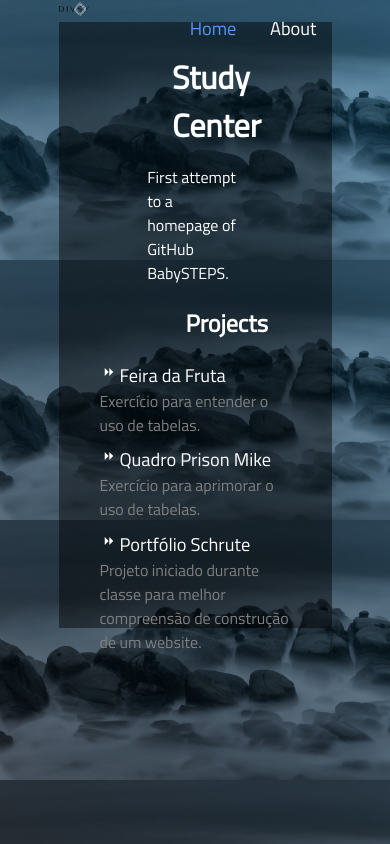
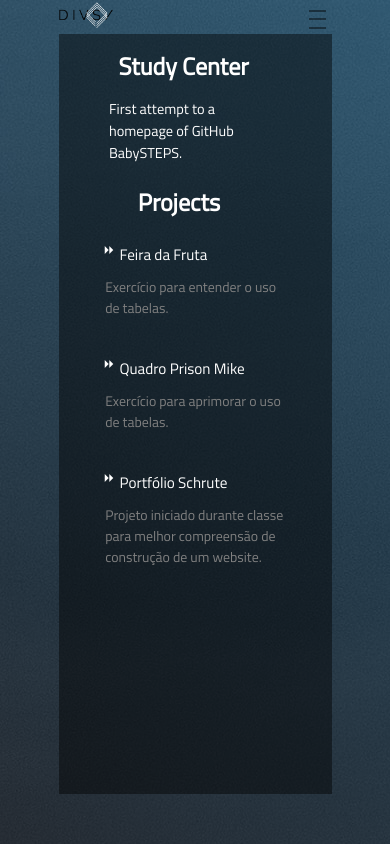
Before and after one commit to anapolese/baby-steps, a PHP site: page / in a window 390 px wide. Run offline with PHP 8.4, Linux system fonts and the light colour scheme.

Commit message:
add responsive

```diff
--- /dev/null
+++ b/assets/css/responsive.css
@@ -0,0 +1,74 @@
+@media screen and (max-width: 1200px) {
+    body {
+        background-size: auto;
+        height: 100%;
+        margin: 0%;
+    }
+
+    header {
+        width: 100%;
+    }
+
+    header div {
+        width: 70% !important;
+    }
+
+    #logo {
+        width: 20%;
+    }
+
+    #menu {
+        display: none;
+    }
+
+    #burger {
+        display: block;
+    }
+
+    #burger div {
+        width: 50% !important;
+    }
+
+
+    #containerHome {
+        width: 70%;
+        height: 90%;
+        margin: 1% 15%;
+    }
+
+    h1 {
+        font-size: 150%;
+        margin: 0 10%;
+    }
+
+    .subP {
+        font-size: 90%;
+        padding: 0 5%;
+    }
+
+    h2 {
+        padding: 0 20%;
+    }
+
+    #projectsView {
+        height: 60%;
+    }
+
+    #projectsView a {
+        height: 30%;
+        font-size: 95%;
+        margin: 0%;
+        padding: 0 0 1% 0;
+    }
+
+    #projectsView p {
+        height: 25%;
+        margin-top: 0px;
+        margin-bottom: 0%;
+    }
+
+
+    #projects span {
+        font-size: 85%;
+    }
+}
--- a/assets/css/style.css
+++ b/assets/css/style.css
@@ -60,6 +60,29 @@ header div {
     color: var(--font-color-hover);
 }
 
+#burger {
+    /* por padrao o burger n aparece na tela */
+    display: none;
+    width: 8%;
+    height: 3%;
+    border-radius: 50%;
+    padding: 8px 4px 5px 4px;
+    float: right;
+    margin-right: 0;
+  }
+
+  #burger div {
+    width: 50%;
+    border-bottom: 2px solid var(--background-colorA);
+    margin-left: 3px;
+    margin-bottom: 6px;
+  }
+  /* active assim como hove é uma pseudo propriedade */
+  #burger:active div:nth-child(2) {
+    width: 25%;
+}
+
+
 /* ============== HEADER END ==============  */
 
 
@@ -93,7 +116,7 @@ h2 {
 }
 
 #projectsView a {
-    height: 30%;
+    C
     margin: 0%;
     padding: 0 0 1.5% 0;
 }
@@ -110,7 +133,8 @@ h2 {
 }
 
 
-#projects span {
+#projectsView span {
+    display: inline-block;
     font-size: 87%;
     margin-left: 3%;
 }
--- a/index.html
+++ b/index.html
@@ -5,6 +5,7 @@
      <link rel="icon" href="assets/img/favicon.png" type="image/png">
      <link href="https://fonts.googleapis.com/css2?family=Titillium+Web&display=swap" rel="stylesheet">
      <link rel="stylesheet" href="assets/css/style.css">
+     <link rel="stylesheet" href="assets/css/responsive.css">
      <title>Notebook</title>
   </head>
   <body>
@@ -12,6 +13,12 @@
       <header>
         <div>
           <a href="#home"><img src="assets/img/DIVS-350.png" alt="DIVS/" id="logo"></a>
+
+          <a href="#" id="burger">
+            <div></div>
+            <div></div>
+            <div></div>
+          </a>
 
             <nav id="menu">
               <a class="ativo" href="index.htm">Home</a>
```
